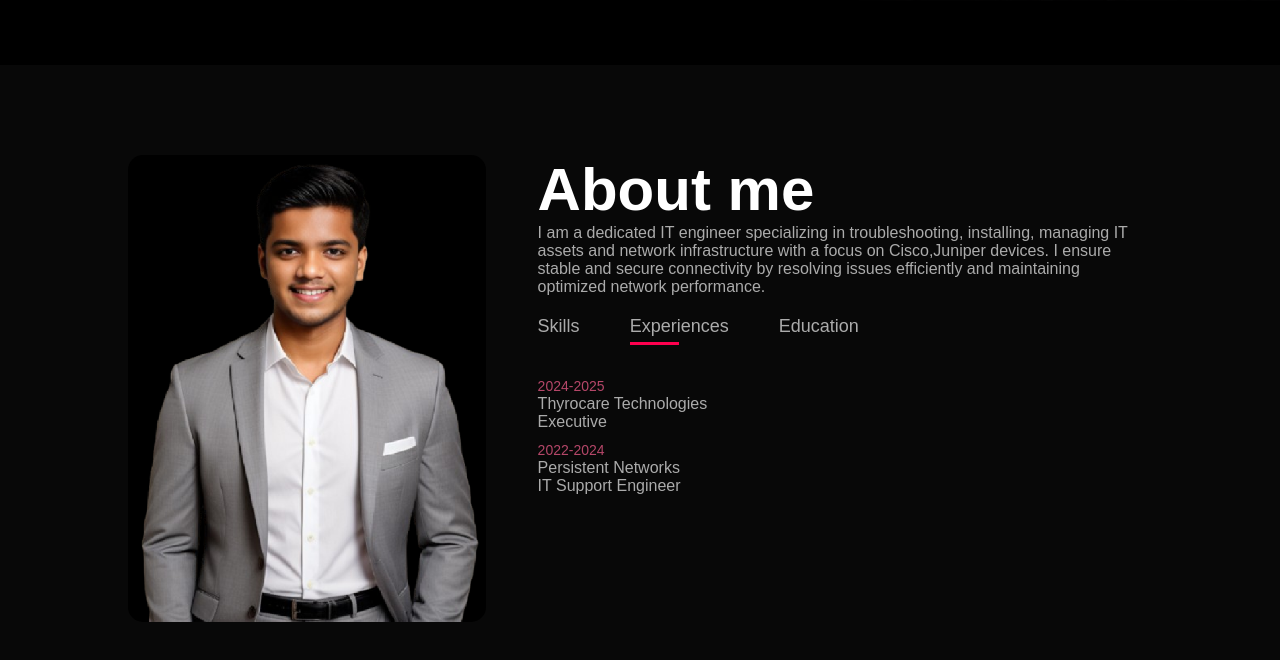
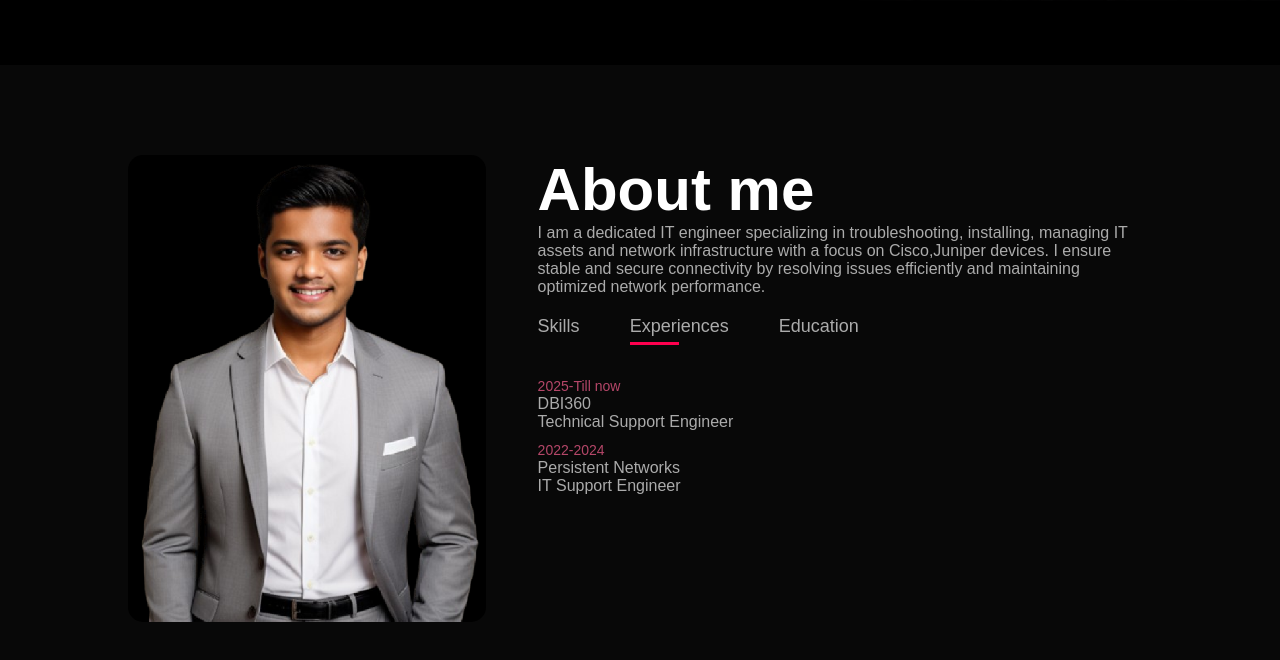
Before and after one commit to debasish-lenka/resume, a plain HTML site: page index.html in a window 1280 px wide. Both pictures are taken after a click on the element "Experiences". Shown: the part 735-1395 px from the top of the page. Drawn offline with Linux system fonts and the light colour scheme.

Commit message:
index.html

```diff
--- a/index.html
+++ b/index.html
@@ -77,7 +77,7 @@
 
                          <div class="tab-contents" id="experience">
                             <ul>
-                                <li><span>2024-2025</span><br>Thyrocare Technologies<br>Executive</li>
+                                <li><span>2025-Till now </span><br>DBI360 <br>Technical Support Engineer</li>
                                 <li><span>2022-2024</span><br>Persistent Networks <br>IT Support Engineer</li>
                             </ul>
                          </div>
```
